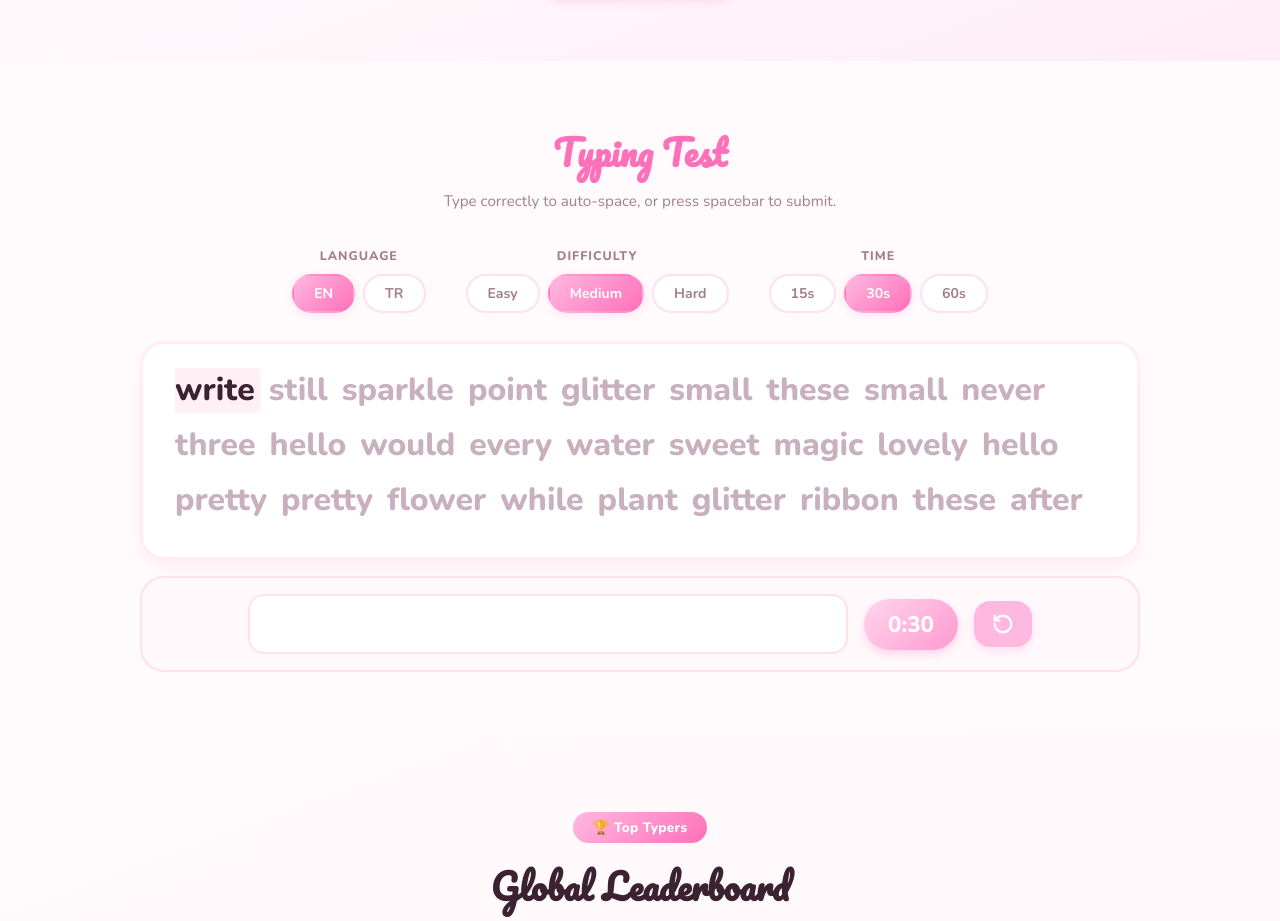
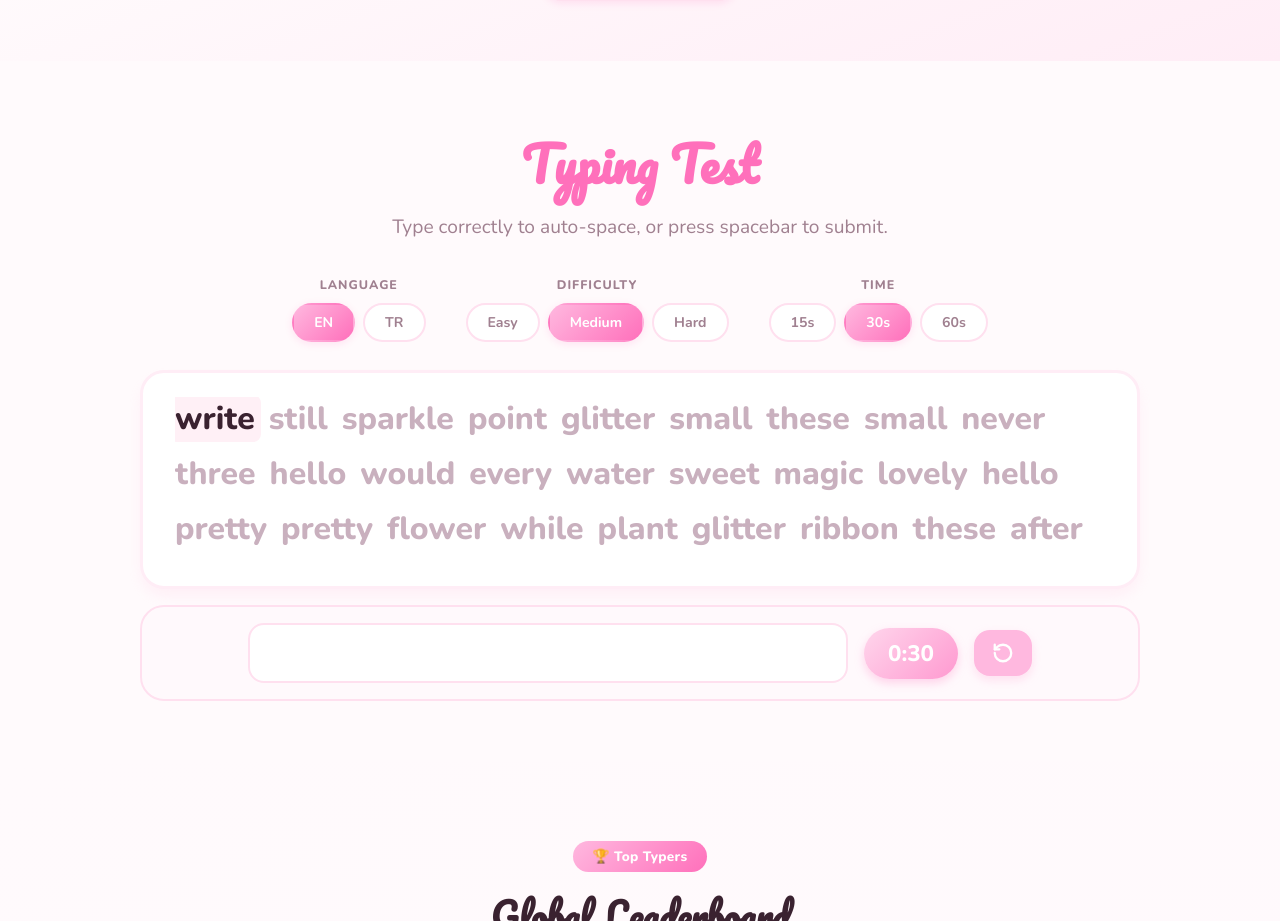
Before and after one commit to codedbyelif/kitty-type, a Next.js app: page / in a window 1280 px wide. Shown: the part 892-1813 px from the top of the page. Built offline with nearby package versions, Linux system fonts and the light colour scheme; no server answers; the database is empty.

Commit message:
style: increase header and subheader font sizes in typing test

```diff
--- a/src/components/TypingTest.module.css
+++ b/src/components/TypingTest.module.css
@@ -9,14 +9,14 @@
 
 .heading {
     font-family: var(--font-display);
-    font-size: 2.2rem;
+    font-size: 3rem;
     color: var(--pink-600);
 }
 
 .sub {
     color: var(--muted);
     margin-top: 8px;
-    font-size: 0.95rem;
+    font-size: 1.2rem;
 }
 
 .capsWarningBox {
```
